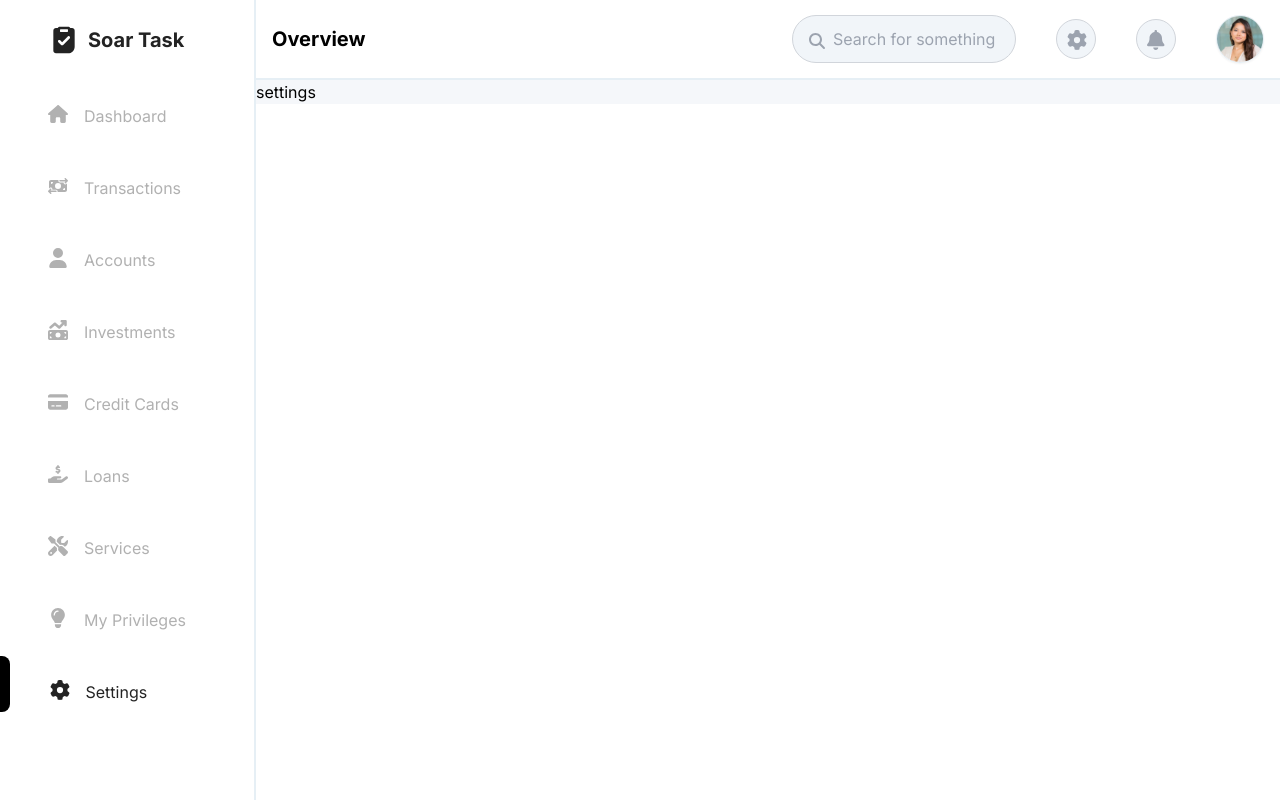
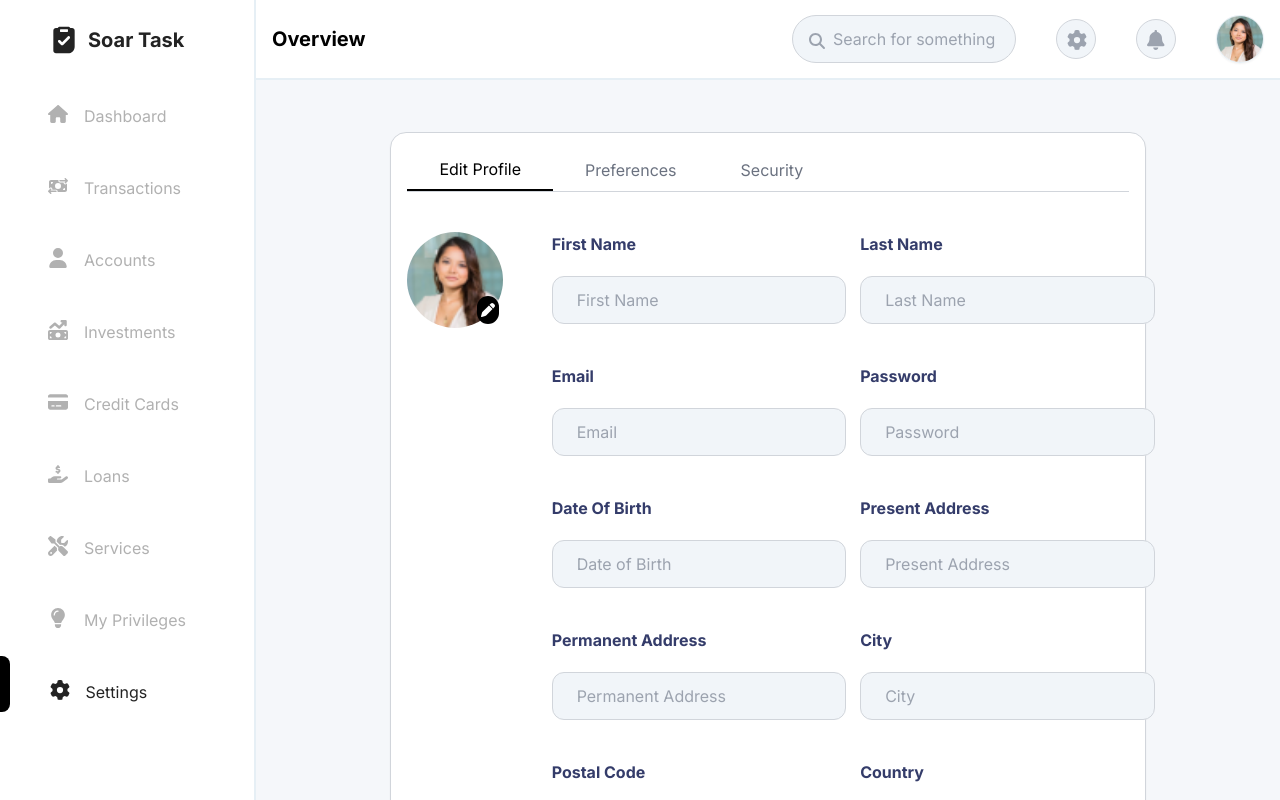
Before and after one commit to sssidharth/react-payments-app, a React (Create React App) app: page /settings in a window 1280 px wide. Built offline with nearby package versions, Linux system fonts and the light colour scheme.

Commit message:
Profile Inputs styled with onChange implemented

```diff
--- a/src/App.js
+++ b/src/App.js
@@ -4,7 +4,7 @@ import { BrowserRouter as Router, Routes, Route } from "react-router-dom";
 const Sidebar = lazy(() => import('./Components/Navigation/Sidebar'));
 const Topbar = lazy(() => import('./Components/Navigation/Topbar'));
 const Dashboard = lazy(() => import('./Components/Dashboard/Dashboard'));
-const Settings = lazy(() => import('./Components/Settings'));
+const Settings = lazy(() => import('./Components/Settings/Settings'));
 const CreditCardsAll = lazy(() => import('./Components/CreditCards/CreditCardsAll'));
 
 function App() {
--- a/src/Components/Settings.js
+++ /dev/null
@@ -1,9 +0,0 @@
-import React from 'react'
-
-const Settings = () => {
-  return (
-    <div>settings</div>
-  )
-}
-
-export default Settings;
--- /dev/null
+++ b/src/Components/Settings/SettingInputs.js
@@ -0,0 +1,141 @@
+import React, { memo } from "react";
+import CustomInputs from "../Utilities/CustomInputs";
+
+const SettingInputs = ({ formInputs, handleInputChange }) => {
+  return (
+    <div className="grid grid-cols-1 md:grid-cols-2 gap-10 md:w-4/5 w-full">
+      <div className="flex flex-col">
+        <p className="card_header">First Name</p>
+        <CustomInputs
+          type="rounded-normal"
+          inputType="text"
+          name="firstName"
+          placeholder="First Name"
+          value={formInputs.firstName.value}
+          onChange={(e) => handleInputChange(e)}
+          className="md:w-[23vw] w-full"
+          isValid={formInputs.firstName.isValid}
+        />
+      </div>
+      <div className="flex flex-col">
+        <p className="card_header">Last Name</p>
+        <CustomInputs
+          type="rounded-normal"
+          inputType="text"
+          name="lastName"
+          placeholder="Last Name"
+          value={formInputs.lastName.value}
+          onChange={(e) => handleInputChange(e)}
+          className="md:w-[23vw] w-full"
+          isValid={formInputs.lastName.isValid}
+        />
+      </div>
+      <div className="flex flex-col">
+        <p className="card_header">Email</p>
+        <CustomInputs
+          type="rounded-normal"
+          inputType="email"
+          name="email"
+          placeholder="Email"
+          value={formInputs.email.value}
+          onChange={(e) => handleInputChange(e)}
+          className="md:w-[23vw] w-full"
+          isValid={formInputs.email.isValid}
+        />
+      </div>
+      <div className="flex flex-col">
+        <p className="card_header">Password</p>
+        <CustomInputs
+          type="rounded-normal"
+          inputType="password"
+          placeholder="Password"
+          name="password"
+          value={formInputs.password.value}
+          onChange={(e) => handleInputChange(e)}
+          className="md:w-[23vw] w-full"
+          isValid={formInputs.password.isValid}
+        />
+      </div>
+      <div className="flex flex-col">
+        <p className="card_header">Date Of Birth</p>
+        <CustomInputs
+          type="rounded-normal"
+          inputType="text"
+          placeholder="Date of Birth"
+          name="dateOfBirth"
+          value={formInputs.dateOfBirth.value}
+          onChange={(e) => handleInputChange(e)}
+          className="md:w-[23vw] w-full"
+          isValid={formInputs.dateOfBirth.isValid}
+        />
+      </div>
+      <div className="flex flex-col">
+        <p className="card_header">Present Address</p>
+        <CustomInputs
+          type="rounded-normal"
+          inputType="text"
+          placeholder="Present Address"
+          name="presentAddress"
+          value={formInputs.presentAddress.value}
+          onChange={(e) => handleInputChange(e)}
+          className="md:w-[23vw] w-full"
+          isValid={formInputs.presentAddress.isValid}
+        />
+      </div>
+      <div className="flex flex-col">
+        <p className="card_header">Permanent Address</p>
+        <CustomInputs
+          type="rounded-normal"
+          inputType="text"
+          placeholder="Permanent Address"
+          name="permanentAddress"
+          value={formInputs.permanentAddress.value}
+          onChange={(e) => handleInputChange(e)}
+          className="md:w-[23vw] w-full"
+          isValid={formInputs.permanentAddress.isValid}
+        />
+      </div>
+      <div className="flex flex-col">
+        <p className="card_header">City</p>
+        <CustomInputs
+          type="rounded-normal"
+          inputType="text"
+          placeholder="City"
+          name="city"
+          value={formInputs.city.value}
+          onChange={(e) => handleInputChange(e)}
+          className="md:w-[23vw] w-full"
+          isValid={formInputs.city.isValid}
+        />
+      </div>
+      <div className="flex flex-col">
+        <p className="card_header">Postal Code</p>
+        <CustomInputs
+          type="rounded-normal"
+          inputType="text"
+          placeholder="Postal Code"
+          name="postalCode"
+          value={formInputs.postalCode.value}
+          onChange={(e) => handleInputChange(e)}
+          className="md:w-[23vw] w-full"
+          isValid={formInputs.postalCode.isValid}
+        />
+      </div>
+      <div className="flex flex-col">
+        <p className="card_header">Country</p>
+        <CustomInputs
+          type="rounded-normal"
+          inputType="text"
+          placeholder="Country"
+          name="country"
+          value={formInputs.country.value}
+          onChange={(e) => handleInputChange(e)}
+          className="md:w-[23vw] w-full"
+          isValid={formInputs.country.isValid}
+        />
+      </div>
+    </div>
+  );
+};
+
+export default memo(SettingInputs);
--- /dev/null
+++ b/src/Components/Settings/Settings.js
@@ -0,0 +1,103 @@
+import React, { useState, useEffect } from "react";
+import CustomTabs from "../Utilities/CustomTabs";
+import CustomCard from "../Utilities/CustomCard";
+import SettingInputs from "./SettingInputs";
+import ProfilePic from '../../Assets/pexels-christina-morillo-1181690 1.png';
+import { FontAwesomeIcon } from "@fortawesome/react-fontawesome";
+import { faPen } from "@fortawesome/free-solid-svg-icons";
+
+const Settings = () => {
+  const [formInputs, setFormInputs] = useState({
+    firstName: {
+      value: "",
+      isValid: true,
+    },
+    lastName: {
+      value: "",
+      isValid: true,
+    },
+    email: {
+      value: "",
+      isValid: true,
+    },
+    password: {
+      value: "",
+      isValid: true,
+    },
+    dateOfBirth: {
+      value: "",
+      isValid: true,
+    },
+    presentAddress: {
+      value: "",
+      isValid: true,
+    },
+    permanentAddress: {
+      value: "",
+      isValid: true,
+    },
+    city: {
+      value: "",
+      isValid: true,
+    },
+    postalCode: {
+      value: "",
+      isValid: true,
+    },
+    country: {
+      value: "",
+      isValid: true,
+    },
+  });
+
+  const [tabs, setTabs] = useState(["Edit Profile", "Preferences", "Security"]);
+  const [activeTab, setActiveTab] = useState("Edit Profile");
+
+  const handleTabChange = (val) => {
+    setActiveTab(val);
+  };
+
+  const handleInputChange = (e) => {
+    const { name, value } = e.target;
+     setFormInputs((prevInputs) => ({
+      ...prevInputs,
+      [name]: {
+        ...prevInputs[name],
+        value: value
+      }
+     }))
+  }
+
+  return (
+    <div className="inner-container h-[100vh] items-center">
+      <CustomCard className="p-10 md:w-4/5 mt-7 min-h-4/5">
+        <CustomTabs
+          tabs={tabs}
+          activeTab={activeTab}
+          onTabChange={handleTabChange}
+        />
+        <div className="flex md:flex-row flex-col md:items-start items-center justify-between mt-10">
+            <div className="relative mb-4 md:mb-0">
+              <img
+                src={ProfilePic} // Replace with actual profile picture URL
+                alt="Profile"
+                className="h-24 w-24 rounded-full object-cover"
+              />
+              <button className="absolute bottom-1 right-1 bg-black text-white p-1 rounded-full text-sm">
+                <FontAwesomeIcon icon={faPen} />
+              </button>
+            </div>
+          <SettingInputs handleInputChange={handleInputChange} formInputs={formInputs} />
+        </div>
+        {/* Save Button */}
+        <div className="mt-6 flex justify-end">
+          <button className="bg-black text-white px-6 py-2 md:w-64 w-full rounded-lg">
+            Save
+          </button>
+        </div>
+      </CustomCard>
+    </div>
+  );
+};
+
+export default Settings;
--- a/src/Components/Utilities/CustomInputs.js
+++ b/src/Components/Utilities/CustomInputs.js
@@ -1,9 +1,23 @@
-import React from 'react'
+import React from "react";
 
-const CustomInputs = ({ type, inputType, placeholder, onChange, icon, value, className  }) => {
+const CustomInputs = ({
+  type,
+  inputType,
+  name,
+  placeholder,
+  onChange,
+  icon,
+  value,
+  className,
+  isValid = true,
+  errorMessage,
+}) => {
   return (
+    <div className="flex flex-col">
     <div
-          className={`flex items-center bg-slate-100 border h-12 border-gray-300 ${type.indexOf('pill') !== -1 ? 'rounded-full' : 'rounded-xl'} px-4 py-2 ${className}`}
+      className={`flex items-center bg-slate-100 border h-12 ${isValid ? 'border-gray-300' : 'border-red-500'} ${
+        type.indexOf("pill") !== -1 ? "rounded-full" : "rounded-xl"
+      } px-4 py-2 ${className}`}
     >
       {/* Leading Icon */}
       {icon && <span className="h-5 w-5 text-gray-400">{icon}</span>}
@@ -11,14 +25,25 @@ const CustomInputs = ({ type, inputType, placeholder, onChange, icon, value, cla
       {/* Input Field */}
       <input
         type={inputType}
+        name={name}
         placeholder={placeholder}
-            style={{ borderTopRightRadius: type === 'left-pill' ? '1.5rem' : null, borderBottomRightRadius: type === 'left-pill' ? '1.5rem' : null}}
+        style={{
+          borderTopRightRadius: type === "left-pill" ? "1.5rem" : null,
+          borderBottomRightRadius: type === "left-pill" ? "1.5rem" : null,
+        }}
         value={value}
         onChange={onChange}
         className="bg-transparent outline-none flex-1 px-2 text-gray-700 placeholder-gray-400"
       />
     </div>
+          {/* Error Message */}
+          {!isValid && (
+            <span className="text-red-500 text-sm mt-1">
+              {errorMessage}
+            </span>
+          )}
+    </div>
   );
-}
+};
 
-export default CustomInputs
+export default CustomInputs;
--- /dev/null
+++ b/src/Components/Utilities/CustomTabs.js
@@ -0,0 +1,25 @@
+import React from "react";
+
+const CustomTabs = ({ tabs, activeTab, onTabChange }) => {
+  return (
+    <div className="border-b border-gray-300">
+      <div className="flex">
+        {tabs.map((tab) => (
+          <button
+            key={tab}
+            onClick={() => onTabChange(tab)}
+            className={`px-8 py-2 text-md font-medium ${
+              activeTab === tab
+                ? "text-black border-b-2 border-black"
+                : "text-gray-500"
+            }`}
+          >
+            {tab}
+          </button>
+        ))}
+      </div>
+    </div>
+  );
+};
+
+export default CustomTabs;
```
Lines whose indentation alone changed are shown as unchanged.
